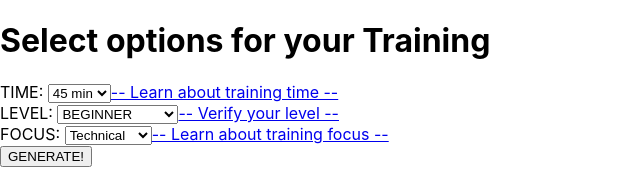
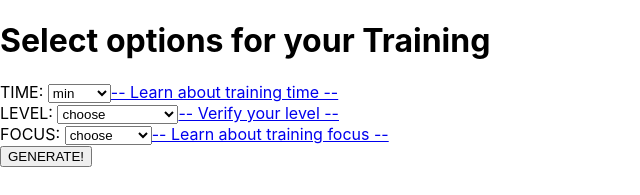
Before and after one commit to KarolSerwin/TLC-Training-Generator, a React (Create React App) app in the folder my-app/: page / in a window 1280 px wide. Shown: the top 195 px of the page, without its empty margins (0-640 px from the left). Built offline with nearby package versions, Linux system fonts and the light colour scheme.

Commit message:
state of components training time, level, focus

```diff
--- a/my-app/src/development/MyCycle/NewTrainingGenerator.js
+++ b/my-app/src/development/MyCycle/NewTrainingGenerator.js
@@ -1,4 +1,4 @@
-import React from "react";
+import React, {useState} from "react";
 
 import {TrainingTime} from "./TrainingTime";
 import {TrainingLevel} from "./TrainingLevel";
@@ -7,14 +7,41 @@ import {ButtonGenerate} from "./ButtonGenerate";
 
 const NewTrainingGenerator = () => {
 
+    const [params, setParams] = useState({
+        time: "",
+        level: "",
+        focus: "",
+    })
 
+    const updateTime = (newTime) => {
+        setParams( prevState => {
+                return {
+                    ...prevState,
+                    time: newTime
+                }})
+    }
 
+    const updateLevel = (newLevel) => {
+        setParams( prevState => {
+                return {
+                    ...prevState,
+                    level: newLevel
+                }})
+    }
+
+    const updateFocus = (newFocus) => {
+        setParams( prevState => {
+            return {
+                ...prevState,
+                focus: newFocus
+            }})
+    }
     return (
         <form>
             <h1>Select options for your Training</h1>
-            <TrainingTime/>
-            <TrainingLevel/>
-            <TrainingFocus/>
+            <TrainingTime updateTime={updateTime}/>
+            <TrainingLevel updateLevel={updateLevel}/>
+            <TrainingFocus updateFocus={updateFocus}/>
             <ButtonGenerate/>
         </form>
     )
--- a/my-app/src/development/MyCycle/TrainingFocus.js
+++ b/my-app/src/development/MyCycle/TrainingFocus.js
@@ -1,21 +1,28 @@
-import React from "react";
+import React, {useState} from "react";
 
 
-const TrainingFocus = () => {
+const TrainingFocus = ({updateFocus}) => {
+
+    const [focus, setFocus] = useState("")
+    const handleChange = (event) => {
+        let valueToSave = event.target.value;
+        setFocus(valueToSave)
+        updateFocus(valueToSave)
+    }
 
 
     return (
         <div>
             <label>FOCUS: </label>
-            <select>
-                <option>Technical</option>
-                <option>Jump</option>
-                <option>Endurance</option>
+            <select name="option" value={focus} onChange={handleChange}>
+                <option value="choose">choose</option>
+                <option value="technical">Technical</option>
+                <option value="jump">Jump</option>
+                <option value="endurance">Endurance</option>
             </select>
             <a href="/">
                 -- Learn about training focus --
             </a>
-
         </div>
     )
 }
--- a/my-app/src/development/MyCycle/TrainingLevel.js
+++ b/my-app/src/development/MyCycle/TrainingLevel.js
@@ -1,17 +1,25 @@
-import React from "react";
+import React, {useState} from "react";
 
 
 
-const TrainingLevel = () => {
+const TrainingLevel = ({updateLevel}) => {
+
+    const [level, setLevel] = useState("")
+    const handleChange = (event) => {
+        let valueToSave = event.target.value;
+        setLevel(valueToSave)
+        updateLevel(valueToSave)
+    }
 
 
     return (
         <div>
             <label>LEVEL: </label>
-            <select>
-                <option>BEGINNER</option>
-                <option>INTERMEDIATE</option>
-                <option>ADVANCED</option>
+            <select name="option" value={level} onChange={handleChange}>
+                <option value="choose">choose</option>
+                <option value="beginner">BEGINNER</option>
+                <option value="intermediate">INTERMEDIATE</option>
+                <option value="advanced">ADVANCED</option>
 
             </select>
             <a href="/">
--- a/my-app/src/development/MyCycle/TrainingTime.js
+++ b/my-app/src/development/MyCycle/TrainingTime.js
@@ -1,24 +1,30 @@
-import React from "react";
+import React, {useState} from "react";
 
 
 
 
-const TrainingTime = () => {
+const TrainingTime = ({updateTime}) => {
+
+    const [time, setTime] = useState("")
+    const handleChange = (event) => {
+        let valueToSave = event.target.value;
+        setTime(valueToSave)
+        updateTime(valueToSave)
+    }
 
 
     return (
         <div>
             <label>TIME: </label>
-            <select>
-                <option>45 min</option>
-                <option>60 min</option>
-                <option>75 min</option>
-                <option>90 min</option>
+            <select name="option" value={time} onChange={handleChange}>
+                <option value="time">min</option>
+                <option value="60min">60 min</option>
+                <option value="75min">75 min</option>
+                <option value="90min">90 min</option>
             </select>
             <a href="/">
                 -- Learn about training time --
             </a>
-
         </div>
     )
 }
```
